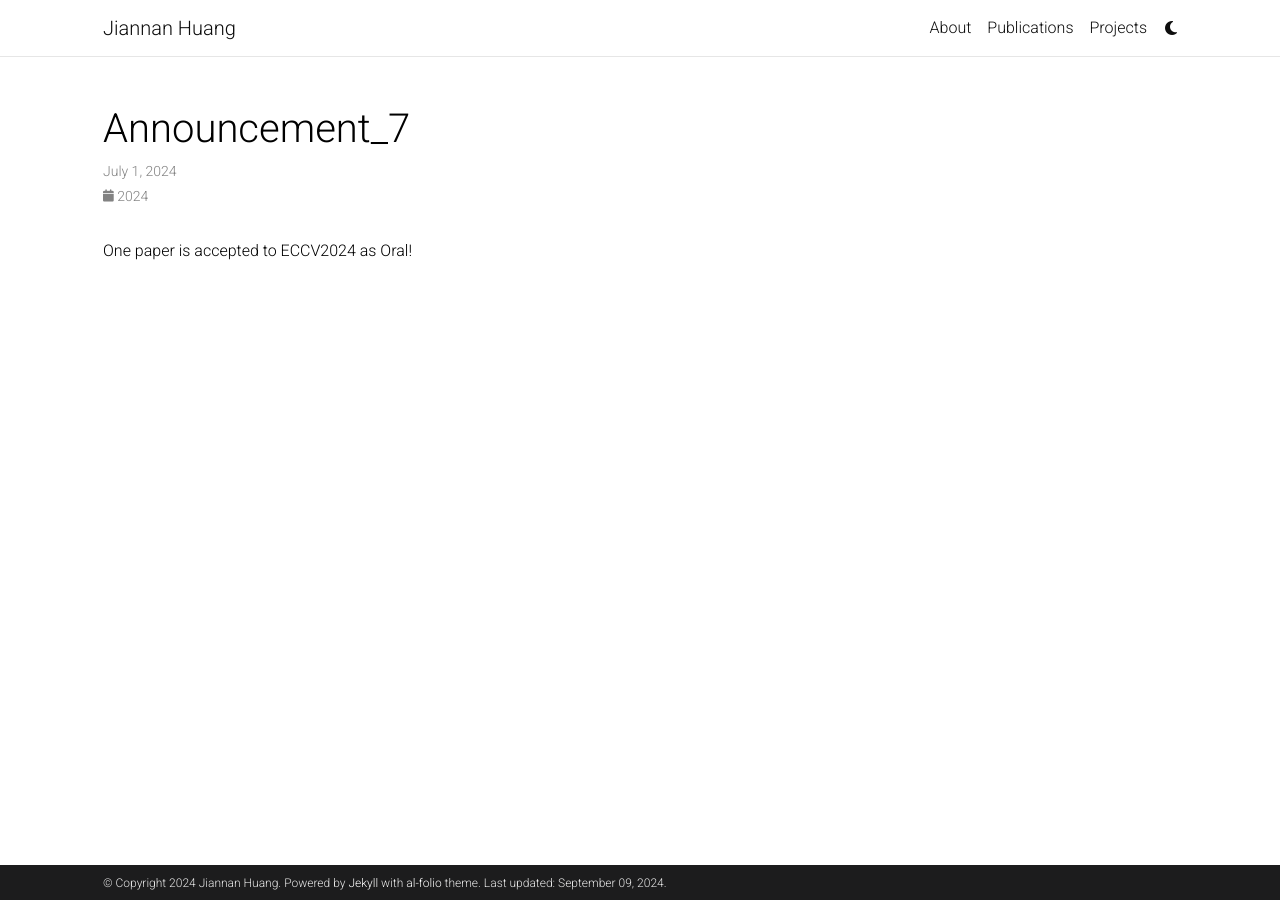
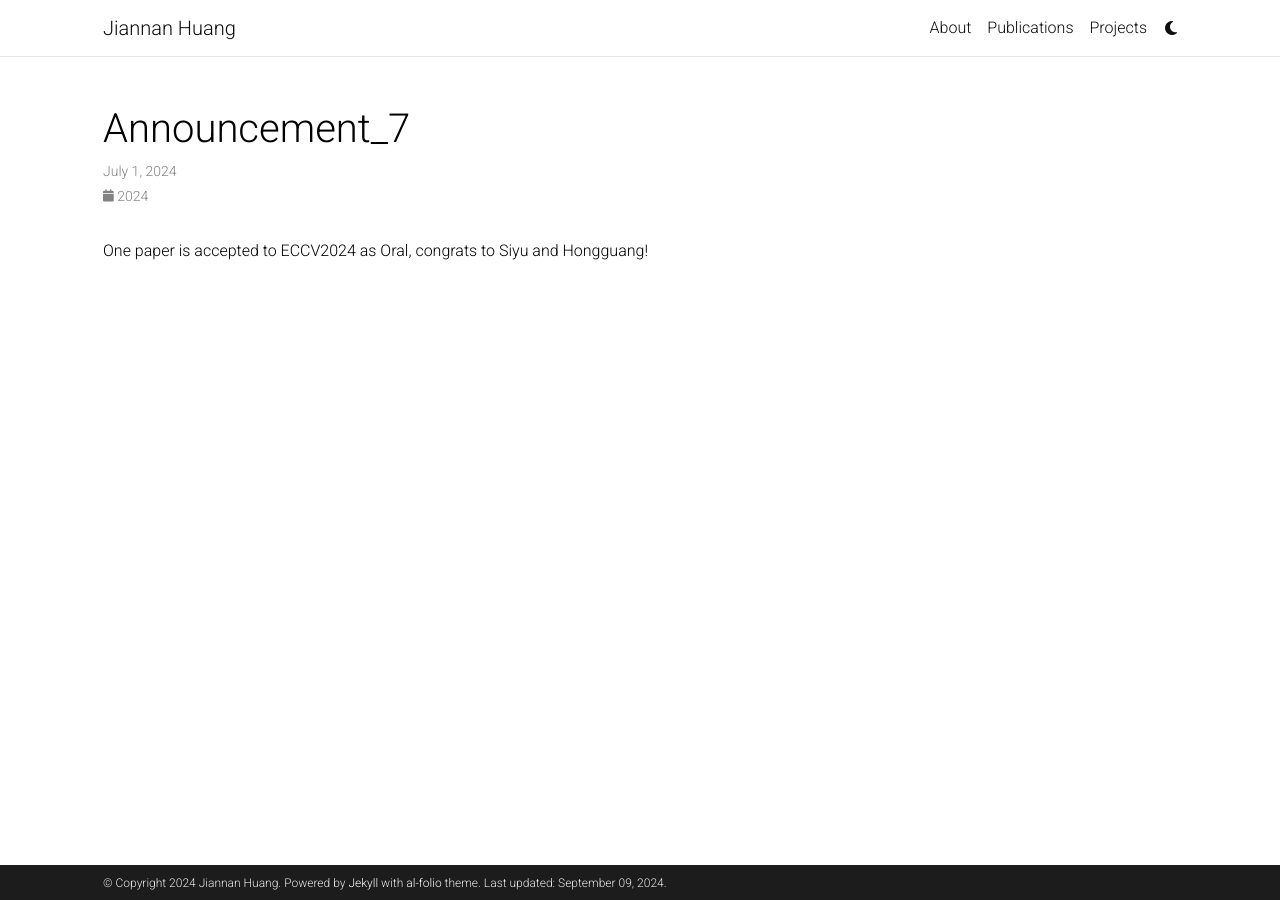
Before and after one commit to Rbrq03/Rbrq03.github.io, a Jekyll site: the page built from _news/announcement_7.md, in a window 1280 px wide. Built offline with Jekyll 4.4.1, drawn with Linux system fonts in a browser that asks for light colours; comment, search, counter and statistics services are not loaded; a style sheet for code colours, icons or effects is not loaded.

Commit message:
add service

```diff
--- /dev/null
+++ b/_includes/service.html
@@ -0,0 +1 @@
+<h1 style="font-size: 1.2rem"><b>Reviewer</b>: ICLR25</h1>
--- a/_news/announcement_7.md
+++ b/_news/announcement_7.md
@@ -5,4 +5,4 @@
 related_posts: false
 ---
 
-One paper is accepted to ECCV2024 as Oral!
+One paper is accepted to ECCV2024 as Oral, congrats to Siyu and Hongguang!
```
Also changed, not shown: _layouts/about.html (+9 -0 lines), _pages/about.md (+1 -0 lines).
